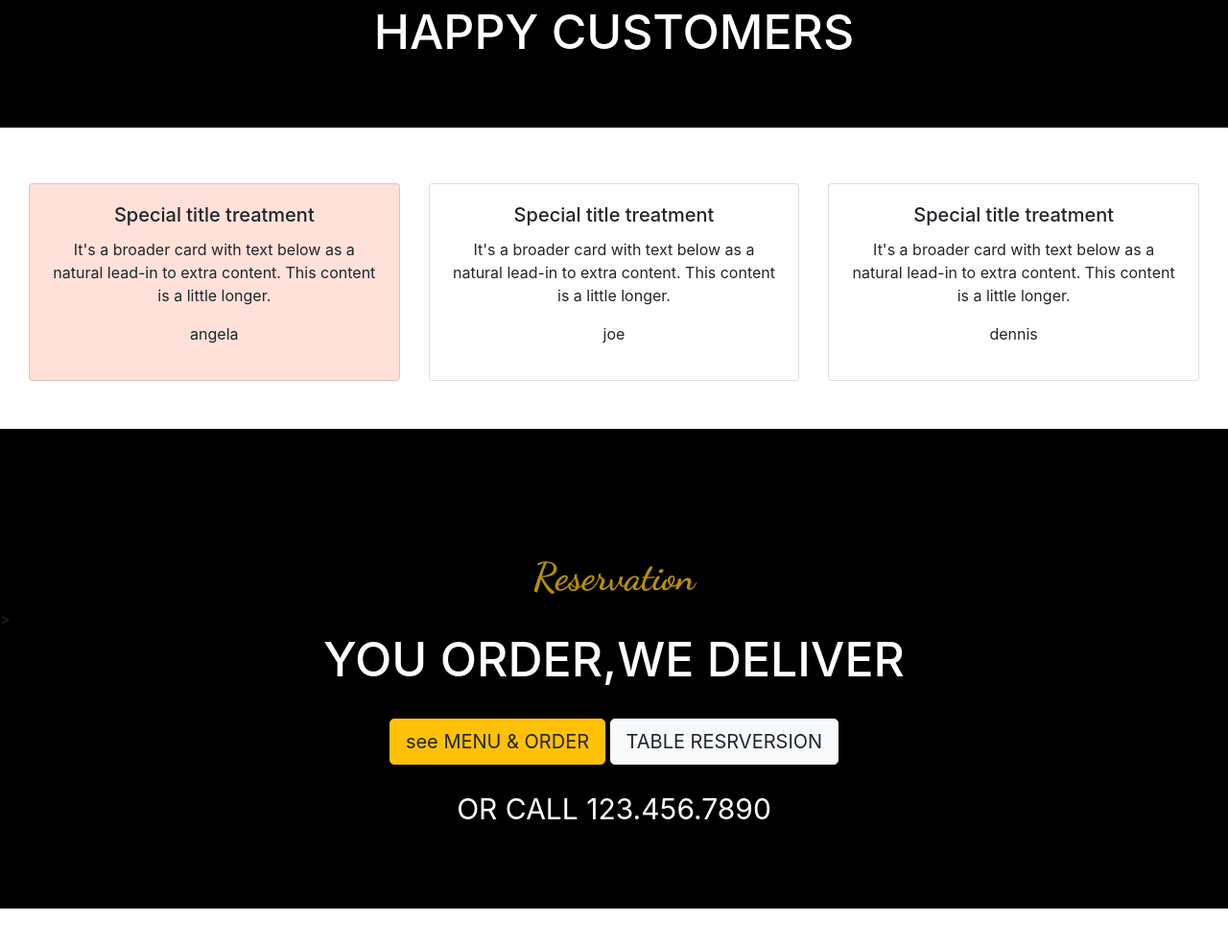
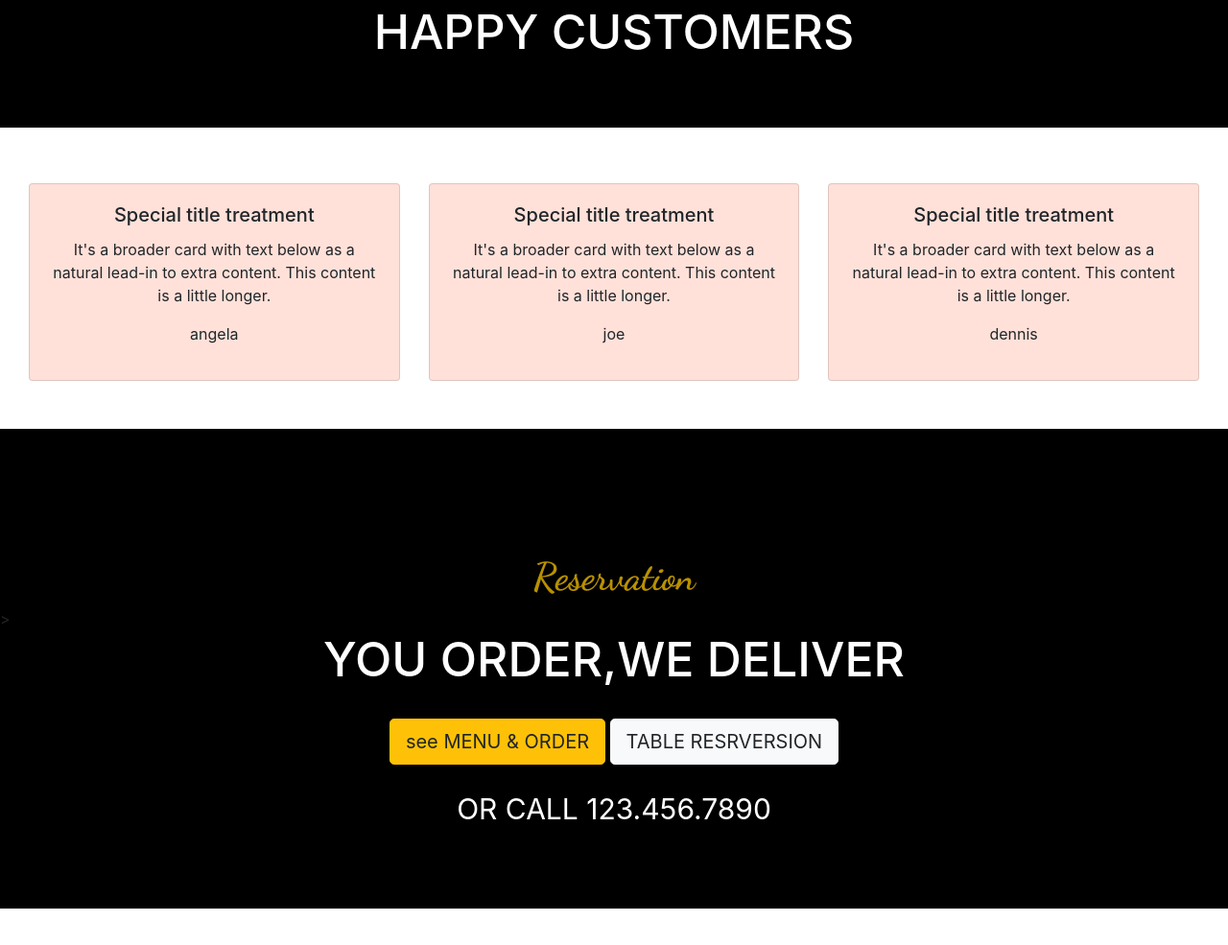
Before and after one commit to Yoki112/chef, a plain HTML site: page index.html in a window 1280 px wide. Shown: the part 4493-5478 px from the top of the page at 96% size. Drawn offline with nearby package versions, Linux system fonts and the light colour scheme.

Commit message:
changes html

```diff
--- a/index.html
+++ b/index.html
@@ -249,7 +249,7 @@ Traditional dishes with local products of highest quality. including succulent V
           </div>
         </div>
         <div class="col-sm-4">
-          <div class="card">
+          <div class="card"style="background-color:#ffe1d9;">
             <div class="card-body">
               <h5 class="card-title">Special title treatment</h5>
               <p class="card-text">It's a broader card with text below as a natural lead-in to extra content. This content is a little longer.</p>
@@ -258,7 +258,7 @@ Traditional dishes with local products of highest quality. including succulent V
           </div>
         </div>
         <div class="col-sm-4">
-          <div class="card">
+          <div class="card"style="background-color:#ffe1d9;">
             <div class="card-body">
               <h5 class="card-title">Special title treatment</h5>
               <p class="card-text">It's a broader card with text below as a natural lead-in to extra content. This content is a little longer.</p>
@@ -329,98 +329,3 @@ Traditional dishes with local products of highest quality. including succulent V
 </body>
 
 </html>
-<!--
-<div class="card-deck">
-        <div class="col-lg-4">
-          <div class="card" style="width: 18rem;">
-    <img class="card-img-top" src="..." alt="Card image cap">
-    <div class="card-body">
-      <p class="card-text">Some quick example text to build on the card title and make up the bulk of the card's content.</p>
-    </div>
-  </div>
-</div><br><br>
-        <div class="col-lg-4">
-          <div class="card" style="width: 18rem;">
-    <img class="card-img-top" src="..." alt="Card image cap">
-    <div class="card-body">
-      <p class="card-text">Some quick example text to build on the card title and make up the bulk of the card's content.</p>
-    </div>
-  </div><br><br>
-        </div>
-        <div class="col-lg-4">
-          <div class="card" style="width: 18rem;">
-    <img class="card-img-top" src="..." alt="Card image cap">
-    <div class="card-body">
-      <p class="card-text">Some quick example text to build on the card title and make up the bulk of the card's content.</p>
-    </div><br>
-  </div>
-        </div>
-        </div>
-          </div>
-        </div>
-      </div>
-<div class="container">
-  <div class="row">
-    <div class="col-lg-6 con-color">
-      <h3>Grilled salmon fillet with salad</h3>
-      <p>Salmon fillet with salt and pepper. and olive oil on both sides to coat.
-      </p>
-      <img class="imag-view"src="C:\Users\Yokesh\Desktop\web developmet\chef site\images\salomn.jpg" width="100px" height="100" alt="sample pic">
-
-    </div>
-    <div class="col-lg-6">
-
-      <h3>Insalata di shrimp Italian recipe</h3>
-      <p>Salmon fillet with salt and pepper. and olive oil on both sides to coat.
-      </p>
-      <img src="C:\Users\Yokesh\Desktop\web developmet\chef site\images\itilan.jpg" width="100px" height="100" alt="sample pic">
-    </div>
-    <div class="col-lg-6">
-
-      <h3>Pasta con le sarde (Pasta with sardines)</h3>
-      <p>Salmon fillet with salt and pepper. and olive oil on both sides to coat.
-        $19</p>
-      <img src="C:\Users\Yokesh\Desktop\web developmet\chef site\images\pasta.jpg" width="100px" height="100" alt="sample pic">
-    </div>
-    <div class="col-lg-6">
-
-      <h3>Carrot, Leek and Cardamom Soup</h3>
-      <p>Salmon fillet with salt and pepper. and olive oil on both sides to coat.
-        $19</p>
-      <img src="C:\Users\Yokesh\Desktop\web developmet\chef site\images\soup.jpg" width="100px" height="100" alt="sample pic">
-    </div>
-    <div class="col-lg-6">
-
-      <h3>Blueberry And Plumcot Pie recipe</h3>
-      <p>Salmon fillet with salt and pepper. and olive oil on both sides to coat.
-        $19</p>
-      <img src="C:\Users\Yokesh\Desktop\web developmet\chef site\images\pie.jpg" width="100px" height="100" alt="sample pic">
-    </div>
-    <div class="col-lg-6">
-
-      <h3>Homemade Cheese Stuffed Burgers</h3>
-      <p>Salmon fillet with salt and pepper. and olive oil on both sides to coat.
-        $19</p>
-      <img src="C:\Users\Yokesh\Desktop\web developmet\chef site\images\burger.jpg" width="100px" height="100" alt="sample pic">
-    </div>
-    <div class="col-lg-6">
-
-      <h3>Contest-Winning Stuffed Pepper Sauce</h3>
-      <p>Salmon fillet with salt and pepper. and olive oil on both sides to coat.
-        $19</p>
-      <img src="C:\Users\Yokesh\Desktop\web developmet\chef site\images\contest.jpg" width="100px" height="100" alt="sample pic">
-    </div>
-    <div class="col-lg-6">
-
-      <h3>Grilled salmon fillet with salad</h3>
-      <p>Salmon fillet with salt and pepper. and olive oil on both sides to coat.
-        $19</p>
-      <img src="C:\Users\Yokesh\Desktop\web developmet\chef site\images\salomn.jpg" width="100px" height="100" alt="sample pic">
-    </div>
-
-  </div>
-</div>
-
-
-
-</div> -->
```
